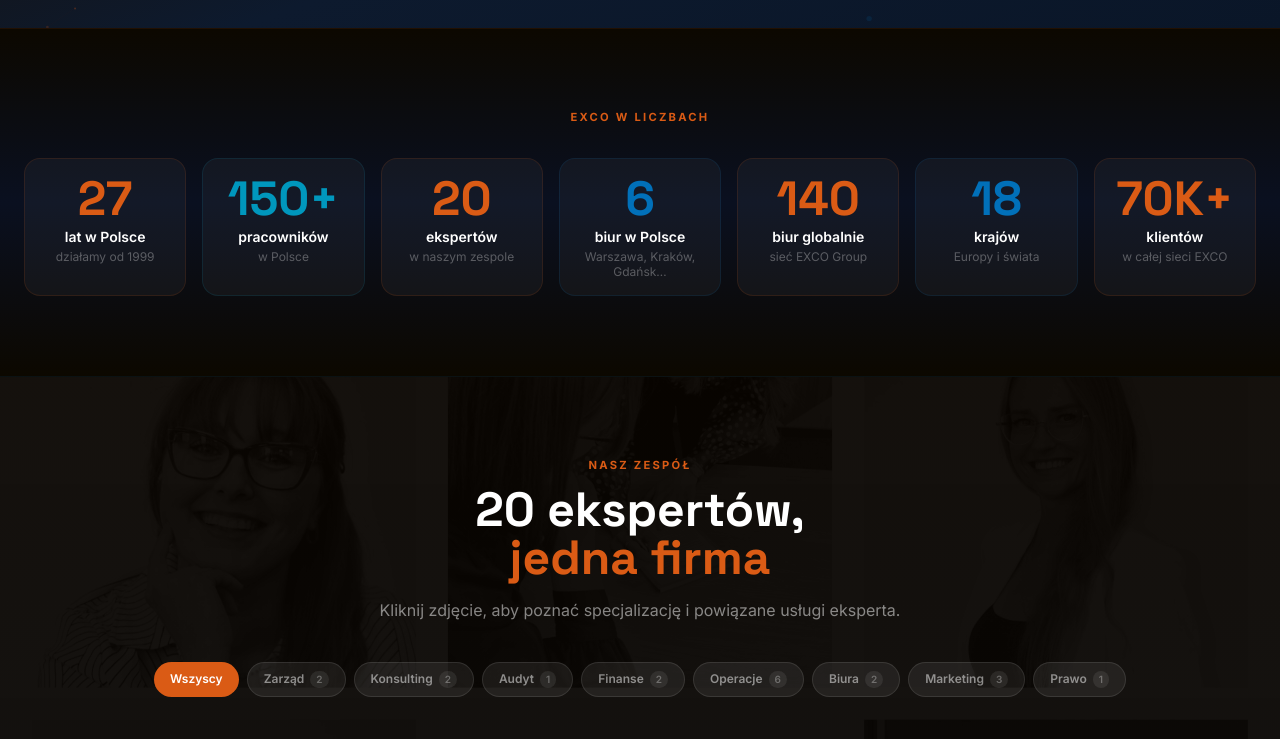
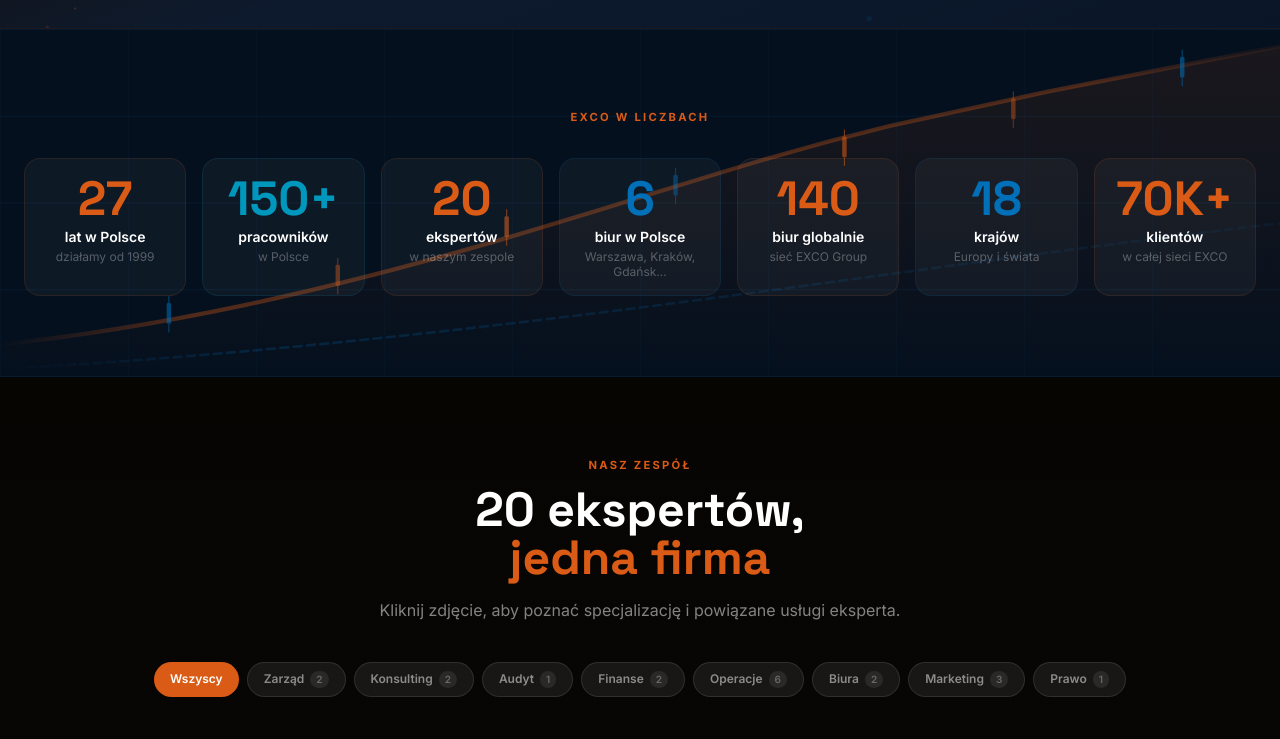
Before and after one commit to TvF80/exco, a React (Vite) app: page / in a window 1280 px wide. Shown: the part 772-1511 px from the top of the page. Built offline with nearby package versions, Linux system fonts and the light colour scheme.

Commit message:
feat: unikalne tla CSS/SVG — trading terminal, blueprint grid, dot network

```diff
--- a/src/components/sections/ServicesNew.jsx
+++ b/src/components/sections/ServicesNew.jsx
@@ -112,7 +112,16 @@
     <section
       id="services"
       className="min-h-svh py-20"
-      style={{ background: 'linear-gradient(rgba(10,14,26,0.94) 0%, rgba(13,13,13,0.92) 50%, rgba(10,14,26,0.94) 100%), url(/bg/bg-placeholder1.jpg) center top / cover no-repeat' }}
+      style={{
+        background: [
+          'linear-gradient(180deg, rgba(7,11,20,0.99) 0%, rgba(9,9,18,0.98) 50%, rgba(7,11,20,0.99) 100%)',
+          'linear-gradient(rgba(1,112,185,0.13) 1px, transparent 1px)',
+          'linear-gradient(90deg, rgba(1,112,185,0.13) 1px, transparent 1px)',
+          'linear-gradient(rgba(1,112,185,0.04) 1px, transparent 1px)',
+          'linear-gradient(90deg, rgba(1,112,185,0.04) 1px, transparent 1px)',
+        ].join(','),
+        backgroundSize: 'auto, 100% 96px, 96px 100%, 100% 24px, 24px 100%',
+      }}
     >
       <div className="max-w-7xl mx-auto px-4 sm:px-6">
         {/* Header */}
--- a/src/components/sections/StatsNew.jsx
+++ b/src/components/sections/StatsNew.jsx
@@ -37,14 +37,60 @@
 export default function StatsNew() {
   return (
     <section
-      className="py-20"
+      className="py-20 relative overflow-hidden"
       style={{
-        background: 'linear-gradient(180deg, #0C0800 0%, #0a1020 50%, #0C0800 100%)',
-        borderTop: '1px solid rgba(218,91,21,0.1)',
-        borderBottom: '1px solid rgba(1,112,185,0.1)',
+        background: '#05101e',
+        borderTop: '1px solid rgba(218,91,21,0.12)',
+        borderBottom: '1px solid rgba(1,112,185,0.12)',
       }}
     >
-      <div className="max-w-7xl mx-auto px-6">
+      {/* Chart grid — horizontal lines like trading terminal */}
+      <div className="absolute inset-0 pointer-events-none" style={{
+        backgroundImage: [
+          'linear-gradient(rgba(1,112,185,0.10) 1px, transparent 1px)',
+          'linear-gradient(90deg, rgba(1,112,185,0.05) 1px, transparent 1px)',
+        ].join(','),
+        backgroundSize: '100% 25%, 10% 100%',
+      }} />
+
+      {/* Trend lines — rising market chart */}
+      <svg className="absolute inset-0 w-full h-full pointer-events-none" viewBox="0 0 1440 200" preserveAspectRatio="none">
+        <defs>
+          <linearGradient id="trendOrange" x1="0" y1="0" x2="1" y2="0">
+            <stop offset="0%"   stopColor="#DA5B15" stopOpacity="0"/>
+            <stop offset="15%"  stopColor="#DA5B15" stopOpacity="0.35"/>
+            <stop offset="85%"  stopColor="#DA5B15" stopOpacity="0.30"/>
+            <stop offset="100%" stopColor="#DA5B15" stopOpacity="0.05"/>
+          </linearGradient>
+          <linearGradient id="trendBlue" x1="0" y1="0" x2="1" y2="0">
+            <stop offset="0%"   stopColor="#0170b9" stopOpacity="0"/>
+            <stop offset="20%"  stopColor="#0170b9" stopOpacity="0.22"/>
+            <stop offset="100%" stopColor="#0170b9" stopOpacity="0.08"/>
+          </linearGradient>
+          <linearGradient id="areaOrange" x1="0" y1="0" x2="0" y2="1">
+            <stop offset="0%"   stopColor="#DA5B15" stopOpacity="0.10"/>
+            <stop offset="100%" stopColor="#DA5B15" stopOpacity="0"/>
+          </linearGradient>
+        </defs>
+        {/* Area fill under main trend */}
+        <path d="M0 182 C180 172 360 152 560 122 S840 76 1000 56 L1180 36 1440 10 L1440 200 L0 200 Z" fill="url(#areaOrange)"/>
+        {/* Main orange trend */}
+        <path d="M0 182 C180 172 360 152 560 122 S840 76 1000 56 L1180 36 1440 10"
+              stroke="url(#trendOrange)" strokeWidth="2.5" fill="none" strokeLinecap="round"/>
+        {/* Secondary blue trend */}
+        <path d="M0 196 C260 189 520 174 760 158 S1120 132 1440 112"
+              stroke="url(#trendBlue)" strokeWidth="1.5" fill="none" strokeDasharray="10 5" strokeLinecap="round"/>
+        {/* Candlestick markers on orange trend */}
+        {[[190,162],[380,140],[570,112],[760,88],[950,66],[1140,44],[1330,20]].map(([x, y], i) => (
+          <g key={x} opacity={i % 2 === 0 ? 0.55 : 0.42}>
+            <line x1={x} y1={y - 8}  x2={x} y2={y - 4}  stroke={i % 3 ? '#DA5B15' : '#0170b9'} strokeWidth="1.2"/>
+            <rect x={x - 2.5} y={y - 4} width="5" height="12" fill={i % 3 ? '#DA5B15' : '#0170b9'} rx="1"/>
+            <line x1={x} y1={y + 8}  x2={x} y2={y + 13} stroke={i % 3 ? '#DA5B15' : '#0170b9'} strokeWidth="1.2"/>
+          </g>
+        ))}
+      </svg>
+
+      <div className="max-w-7xl mx-auto px-6 relative">
         <motion.p
           initial={{ opacity: 0 }}
           animate={{ opacity: 1 }}
--- a/src/components/sections/TeamGrid.jsx
+++ b/src/components/sections/TeamGrid.jsx
@@ -28,7 +28,13 @@
     <section
       id="team"
       className="min-h-svh py-20"
-      style={{ background: 'linear-gradient(rgba(8,4,0,0.95) 0%, rgba(10,10,10,0.97) 100%), url(/bg/team-bw.jpeg) center center / cover no-repeat' }}
+      style={{
+        background: [
+          'linear-gradient(180deg, rgba(7,5,2,0.98) 0%, rgba(9,8,10,0.99) 100%)',
+          'radial-gradient(circle, rgba(218,91,21,0.18) 1px, transparent 1px)',
+        ].join(','),
+        backgroundSize: 'auto, 30px 30px',
+      }}
     >
       <div className="max-w-7xl mx-auto px-4 sm:px-6">
         {/* Header */}
```
